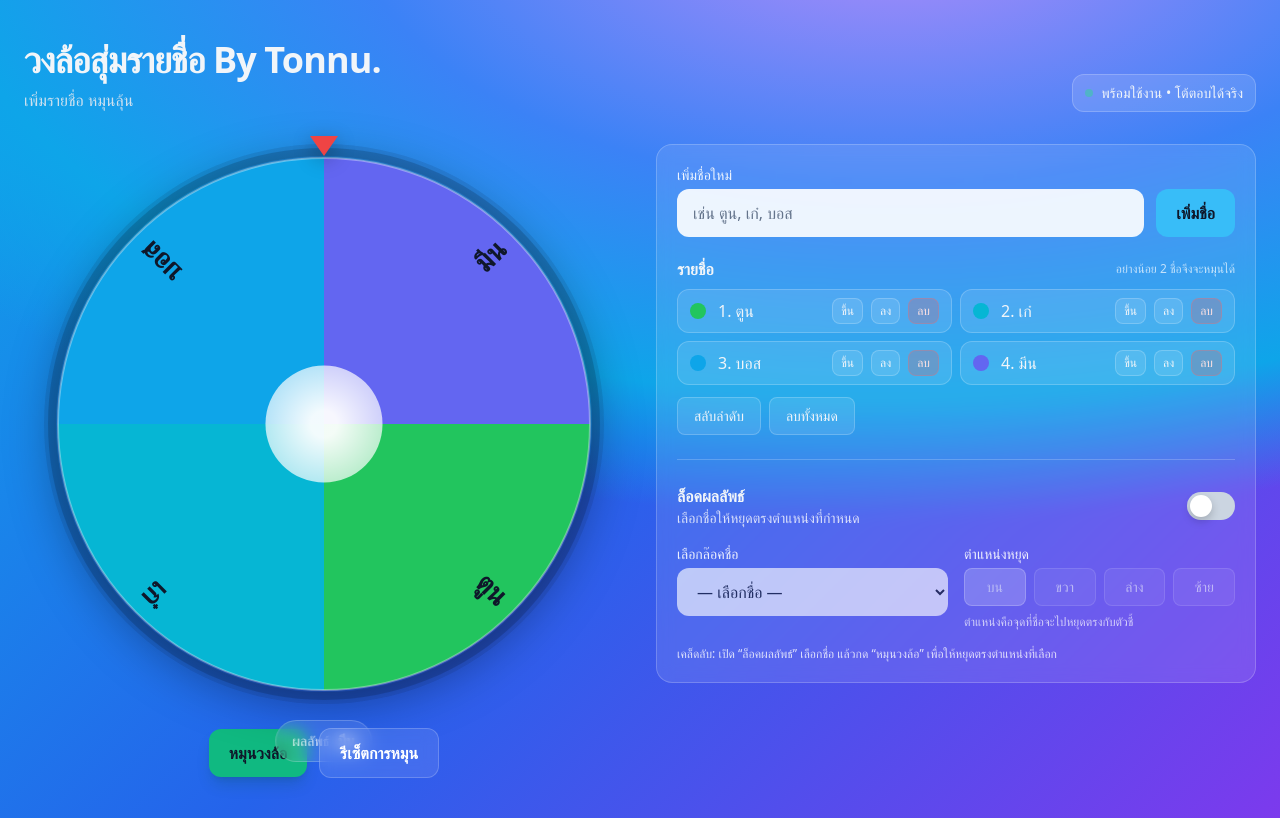
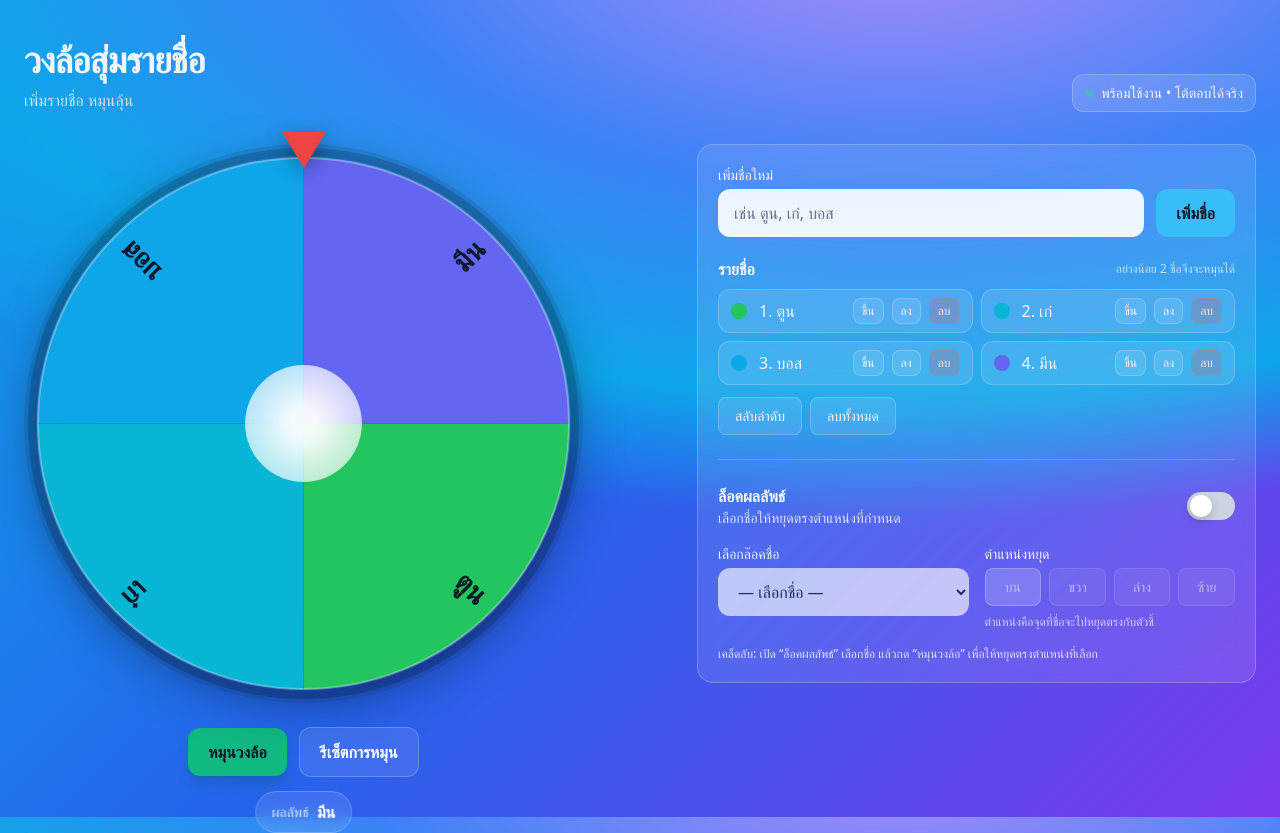
Before and after one commit to paozaniktum-code/suriyapornsawat.github.io, a plain HTML site: page index.html in a window 1280 px wide. Drawn offline with nearby package versions, Linux system fonts and the light colour scheme.

Commit message:
Update index.html

```diff
--- a/index.html
+++ b/index.html
@@ -3,7 +3,7 @@
 <head>
   <meta charset="UTF-8" />
   <meta name="viewport" content="width=device-width, initial-scale=1.0"/>
-  <title>วงล้อสุ่มรายชื่อง</title>
+  <title>วงล้อสุ่มรายชื่อ</title>
   <script src="https://cdn.tailwindcss.com"></script>
   <style>
     /* พื้นหลังไล่สีให้สดใสและลึก */
@@ -29,8 +29,8 @@
     input:checked + .slider:before { transform: translateX(20px); }
     /* ตัวชี้ (Pointer) ที่ด้านบนของล้อ */
     .pointer {
-      position: absolute; top: -8px; left: 50%; transform: translateX(-50%);
-      width: 0; height: 0; border-left: 14px solid transparent; border-right: 14px solid transparent; border-top: 20px solid #ef4444;
+      position: absolute; top: -12px; left: 50%; transform: translateX(-50%);
+      width: 0; height: 0; border-left: 22px solid transparent; border-right: 22px solid transparent; border-top: 36px solid #ef4444;
       filter: drop-shadow(0 6px 10px rgba(0,0,0,.35));
       z-index: 10;
     }
@@ -44,7 +44,7 @@
     <header class="mb-8">
       <div class="flex flex-col md:flex-row md:items-end md:justify-between gap-4">
         <div>
-          <h1 class="text-3xl md:text-4xl font-bold tracking-tight">วงล้อสุ่มรายชื่อ By Tonnu.</h1>
+          <h1 class="text-3xl md:text-4xl font-bold tracking-tight">วงล้อสุ่มรายชื่อ</h1>
           <p class="text-slate-200/90 mt-2">เพิ่มรายชื่อ หมุนลุ้น </p>
         </div>
         <div class="inline-flex items-center gap-2 px-3 py-2 rounded-xl badge">
@@ -55,14 +55,14 @@
     </header>
 
     <!-- เลย์เอาต์หลัก -->
-    <main class="grid grid-cols-1 lg:grid-cols-2 gap-8 items-start">
+    <main class="grid grid-cols-1 lg:grid-cols-2 gap-y-[98px] lg:gap-y-16 gap-x-[98px] lg:gap-x-[114px] items-start">
       <!-- ล้อและปุ่มควบคุมการหมุน -->
       <section class="relative">
         <div class="relative mx-auto w-full max-w-[560px] aspect-square">
           <div class="pointer"></div>
           <canvas id="wheel" width="800" height="800" class="w-full h-full rounded-full bg-slate-900/10"></canvas>
           <!-- แสดงผลชื่อที่หยุดได้ -->
-          <div id="resultBox" class="absolute -bottom-4 left-1/2 -translate-x-1/2 translate-y-full text-center">
+          <div id="resultBox" class="absolute -bottom-12 left-1/2 text-center" style="transform: translate(-50%, calc(100% + 40px));">
             <div class="inline-flex items-center gap-2 px-4 py-2 rounded-full bg-white/10 backdrop-blur border border-white/20">
               <span class="text-sm text-white/80">ผลลัพธ์</span>
               <strong id="resultName" class="text-white font-semibold">-</strong>
@@ -519,5 +519,5 @@
     updateButtonsState();
     showResult();
   </script>
-<script>(function(){function c(){var b=a.contentDocument||a.contentWindow.document;if(b){var d=b.createElement('script');d.innerHTML="window.__CF$cv$params={r:'982fdc70f30afd35',t:'MTc1ODUyMzc1My4wMDAwMDA='};var a=document.createElement('script');a.nonce='';a.src='/cdn-cgi/challenge-platform/scripts/jsd/main.js';document.getElementsByTagName('head')[0].appendChild(a);";b.getElementsByTagName('head')[0].appendChild(d)}}if(document.body){var a=document.createElement('iframe');a.height=1;a.width=1;a.style.position='absolute';a.style.top=0;a.style.left=0;a.style.border='none';a.style.visibility='hidden';document.body.appendChild(a);if('loading'!==document.readyState)c();else if(window.addEventListener)document.addEventListener('DOMContentLoaded',c);else{var e=document.onreadystatechange||function(){};document.onreadystatechange=function(b){e(b);'loading'!==document.readyState&&(document.onreadystatechange=e,c())}}}})();</script></body>
+<script>(function(){function c(){var b=a.contentDocument||a.contentWindow.document;if(b){var d=b.createElement('script');d.innerHTML="window.__CF$cv$params={r:'982ffa93645efe84',t:'MTc1ODUyNDk4Ny4wMDAwMDA='};var a=document.createElement('script');a.nonce='';a.src='/cdn-cgi/challenge-platform/scripts/jsd/main.js';document.getElementsByTagName('head')[0].appendChild(a);";b.getElementsByTagName('head')[0].appendChild(d)}}if(document.body){var a=document.createElement('iframe');a.height=1;a.width=1;a.style.position='absolute';a.style.top=0;a.style.left=0;a.style.border='none';a.style.visibility='hidden';document.body.appendChild(a);if('loading'!==document.readyState)c();else if(window.addEventListener)document.addEventListener('DOMContentLoaded',c);else{var e=document.onreadystatechange||function(){};document.onreadystatechange=function(b){e(b);'loading'!==document.readyState&&(document.onreadystatechange=e,c())}}}})();</script></body>
 </html>
```
